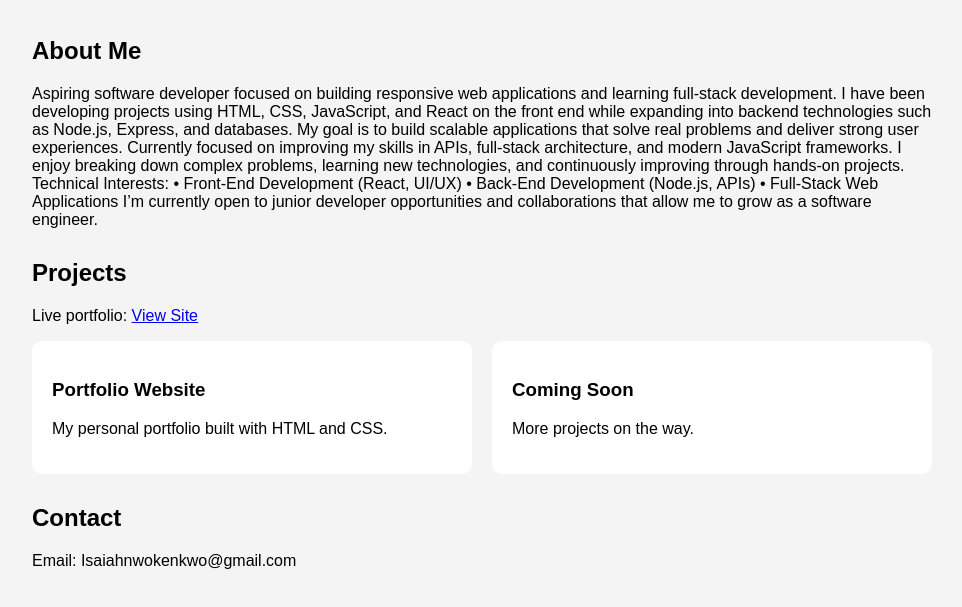
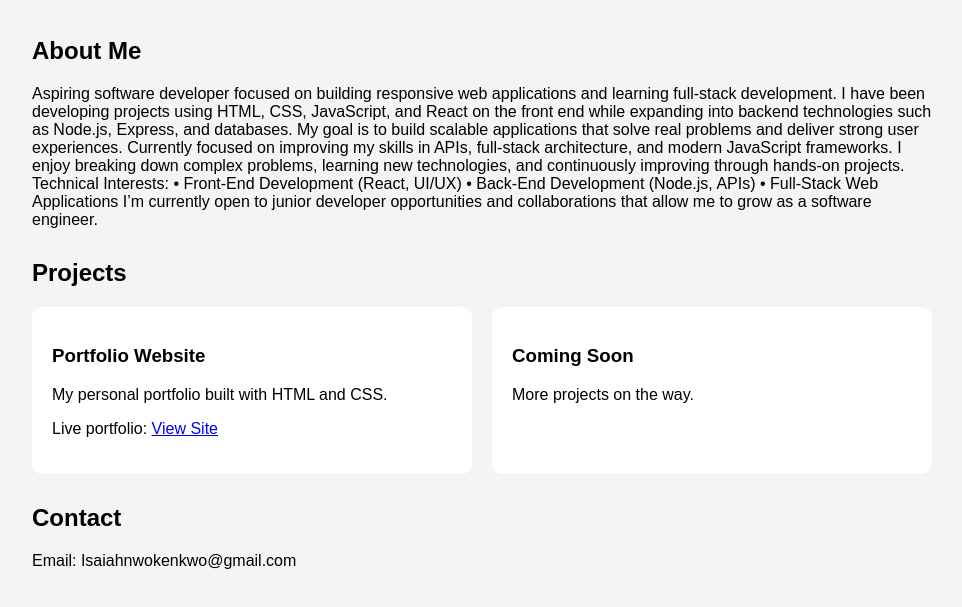
Before and after one commit to isaiahndroid/portfolio-site, a plain HTML site: page index.html in a window 1280 px wide. Shown: the part 129-736 px from the top of the page, without its empty margins (158-1120 px from the left). Drawn offline with Linux system fonts and the light colour scheme.

Commit message:
Day 2 layout and flexbox

```diff
--- a/index.html
+++ b/index.html
@@ -34,12 +34,12 @@ I’m currently open to junior developer opportunities and collaborations that a
 
     <section>
       <h2>Projects</h2>
-               <p>Live portfolio: <a href="https://isaiahndroid.github.io/portfolio-site/" target="_blank">View Site</a></p>
+
       <div class="projects">
 
         <div class="project-card">
           <h3>Portfolio Website</h3>
-          <p>My personal portfolio built with HTML and CSS.</p>
+          <p>My personal portfolio built with HTML and CSS. </p><p>Live portfolio: <a href="https://isaiahndroid.github.io/portfolio-site/" target="_blank">View Site</a></p>
         </div>
 
         <div class="project-card">
```
